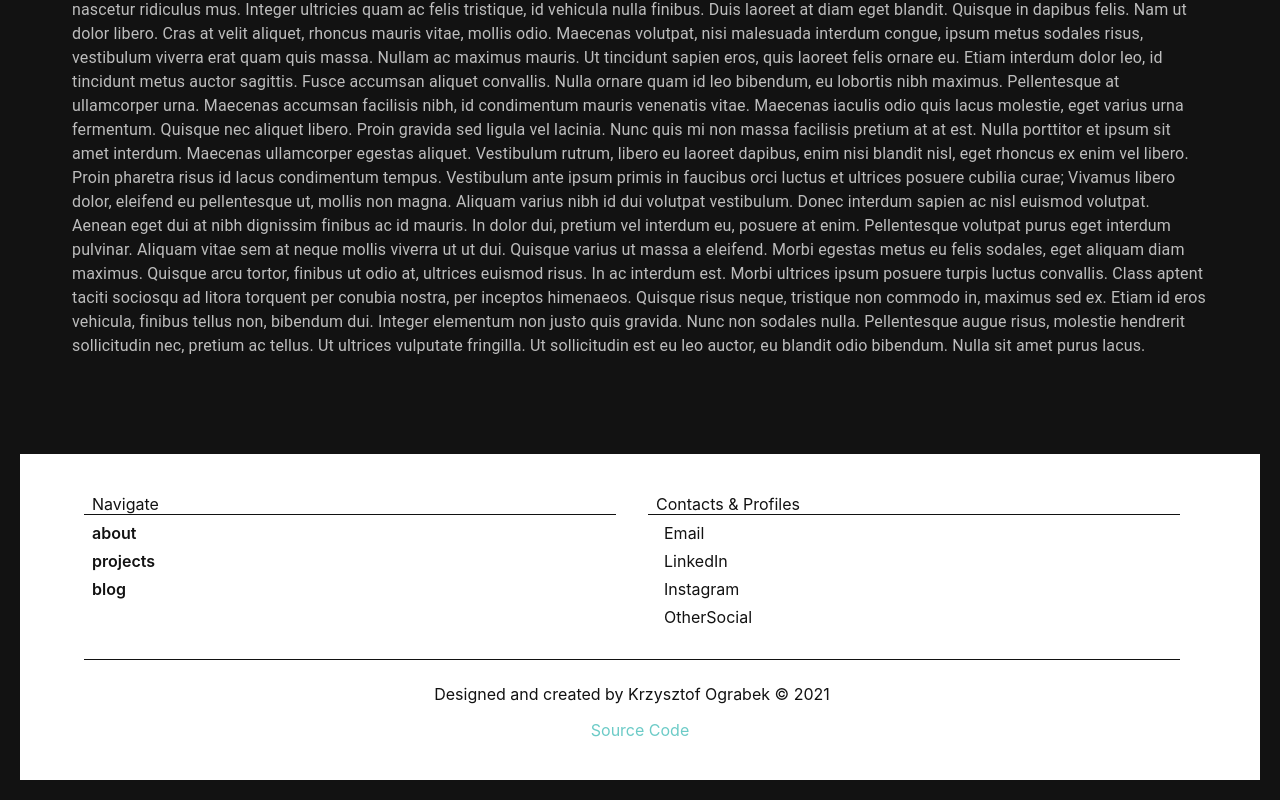
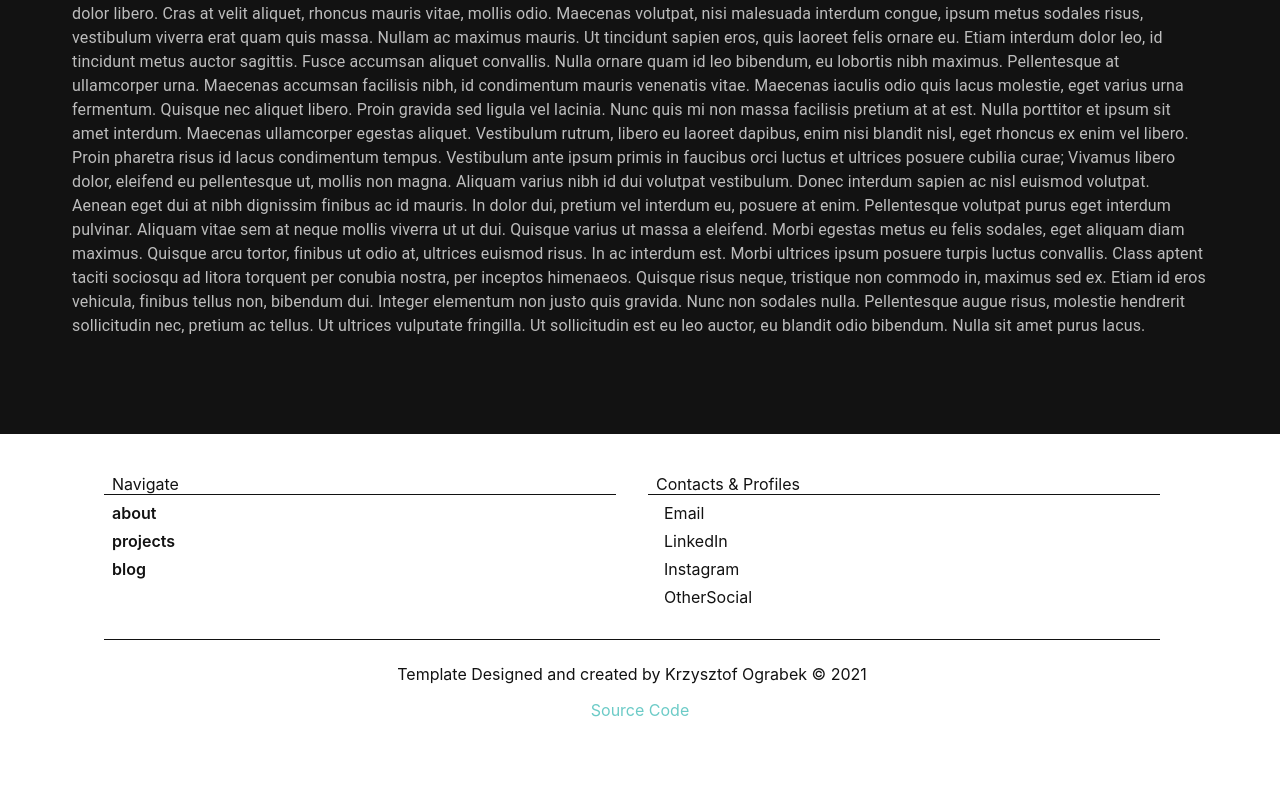
Before and after one commit to krisograbek/mui-responsive-website-tmp, a React (Create React App) app: page / in a window 1280 px wide. Shown: the part 2686-3486 px from the top of the page. After the commit the page ends 3446 px from the top, so only its background shows below. Built offline with nearby package versions, Linux system fonts and the light colour scheme.

Commit message:
remove root padding, change source code, adjust zIndex for scroll to top

```diff
--- a/src/App.js
+++ b/src/App.js
@@ -64,7 +64,7 @@ const darkTheme = createTheme({
 const useStyles = makeStyles((theme) => ({
   root: {
     minHeight: '100vh',
-    padding: 20
+    // padding: 20
   }
 }));
 
--- a/src/components/Footer.js
+++ b/src/components/Footer.js
@@ -136,7 +136,7 @@ function Footer() {
         zIndex: 1
       }}
     >
-      <Container maxWidth="xl">
+      <Container maxWidth="lg">
         <Box
           px={{ xs: 3, md: 5 }}
           py={{ xs: 3, md: 5 }}
@@ -158,12 +158,12 @@ function Footer() {
                 pt={{ xs: 2, sm: 3 }}
                 borderTop={1}
               >
-                Designed and created by Krzysztof Ograbek &copy; {new Date().getFullYear()}
+                Template Designed and created by Krzysztof Ograbek &copy; {new Date().getFullYear()}
               </Box>
             </Grid>
             <Grid item xs={12} textAlign="center">
               <Box>
-                <Link href="https://github.com/krisograbek/github-pages-website"
+                <Link href="https://github.com/krisograbek/mui-responsive-website-tmp"
                   className={classes.link}
                   underline="hover"
                   target="_blank"
--- a/src/components/ScrollTop.js
+++ b/src/components/ScrollTop.js
@@ -29,7 +29,7 @@ function ScrollTop(props) {
         // alternative and probably more flexible solution
         // onClick={handleClick}
         role="presentation"
-        sx={{ position: 'fixed', bottom: 16, right: 16 }}
+        sx={{ position: 'fixed', bottom: 16, right: 16, zIndex: 2 }}
         component={Link}
         href="#home"
       >
```
